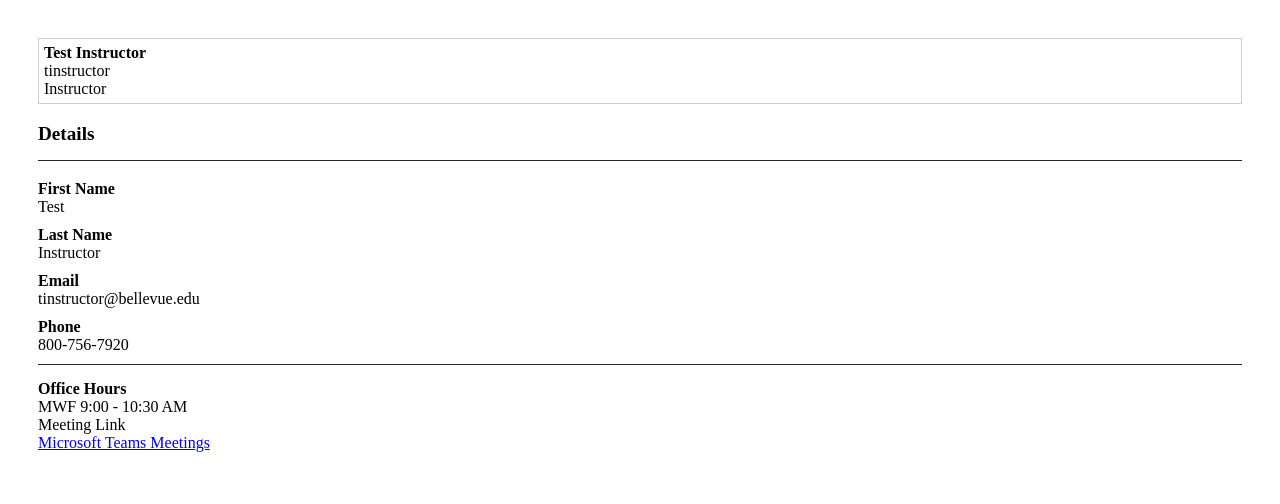
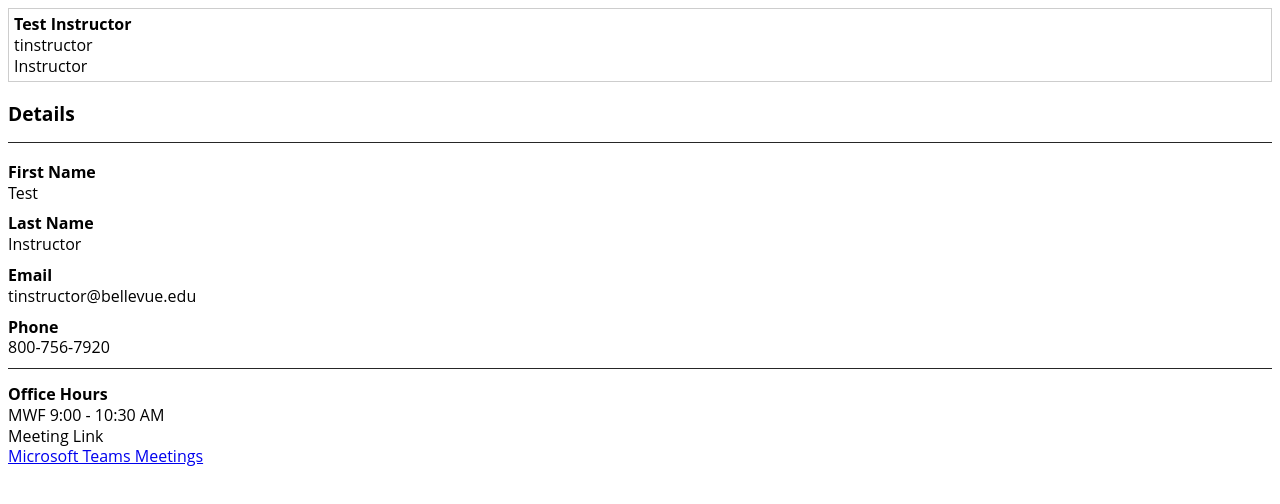
Before and after one commit to pberger-design/bbdevhelp, a plain HTML site: page index.html in a window 1280 px wide. Drawn offline with Linux system fonts and the light colour scheme.

Commit message:
Update bu_instructor_info.css

```diff
--- a/bu_instructor_info.css
+++ b/bu_instructor_info.css
@@ -1,10 +1,13 @@
+body {
+    font-family: "Open Sans", "Helvetica", "Arial", sans-serif;
+    line-height: 1.3;
+}
 .bu_help_provider_container {
     position: relative;
     overflow-y: auto;
     top: 0;
     left: 0;
     right: 0;
-    padding: 1.875rem;
 }
 .bu_instructor_card {
     padding: 5px;
```
